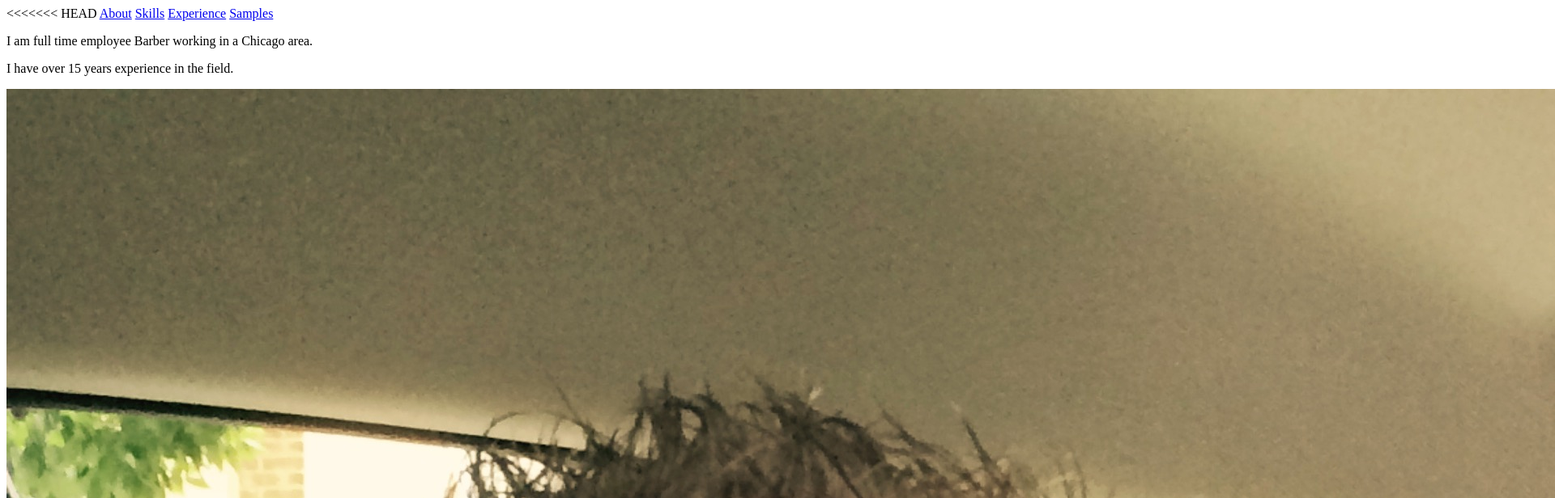
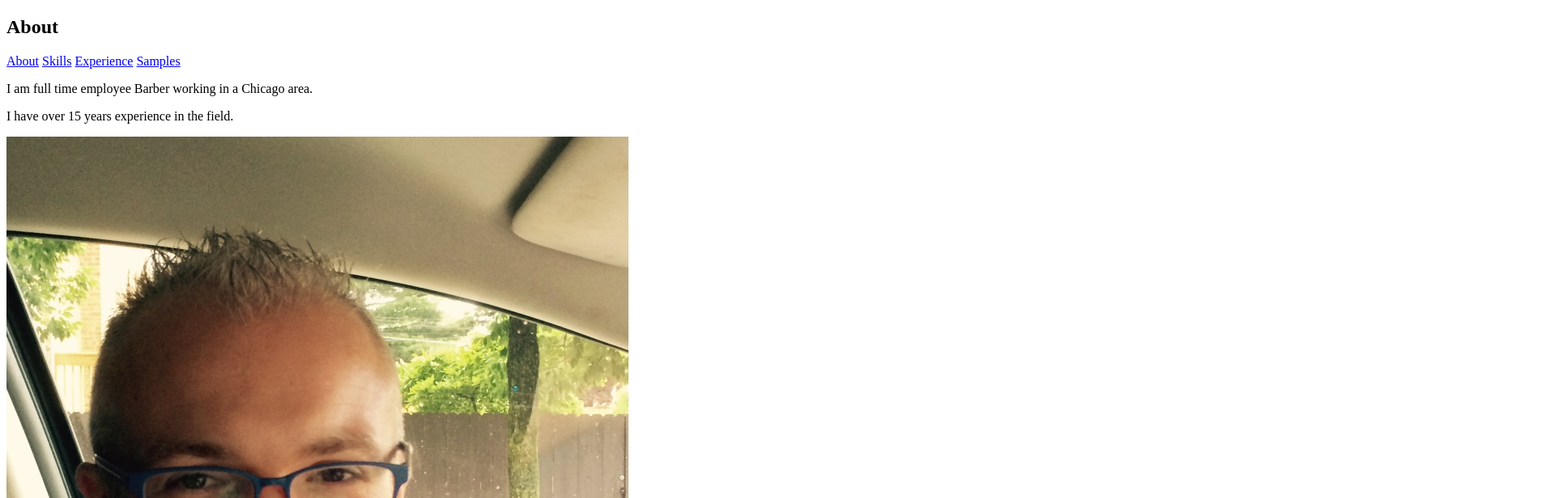
Before and after one commit to artwebdeveloper/my-personal-site, a plain HTML site: page about.html in a window 1280 px wide. Shown: the top 616 px of the page at 81% size, 1920 px wide, since content can reach past the window. Drawn offline with Linux system fonts and the light colour scheme.

Commit message:
Add a changes to about.html

```diff
--- a/about.html
+++ b/about.html
@@ -6,12 +6,7 @@
 </head>
 <body>
 
-<<<<<<< HEAD
-  <a href="index.html">About</a> <a href="skills.html">Skills</a> <a href="experience.html">Experience</a> <a href="samples.html">Samples</a>
-  <p>I am full time employee Barber working in a Chicago area.</p>
-  <p>I have over 15 years experience in the field.</p>
-  <img src="images/img_0434.jpg" alt="">
-=======
+
   <h2>About</h2>
 
   <a href="index.html">About</a> <a href="skills.html">Skills</a> <a href="experience.html">Experience</a> <a href="samples.html">Samples</a>
@@ -20,6 +15,6 @@
     <p>I have over 15 years experience in the field.</p>
     <img src="images/UNADJUSTEDNONRAW_thumb_2.jpg" alt="">
 
->>>>>>> master
+
 </body>
 </html>
```
